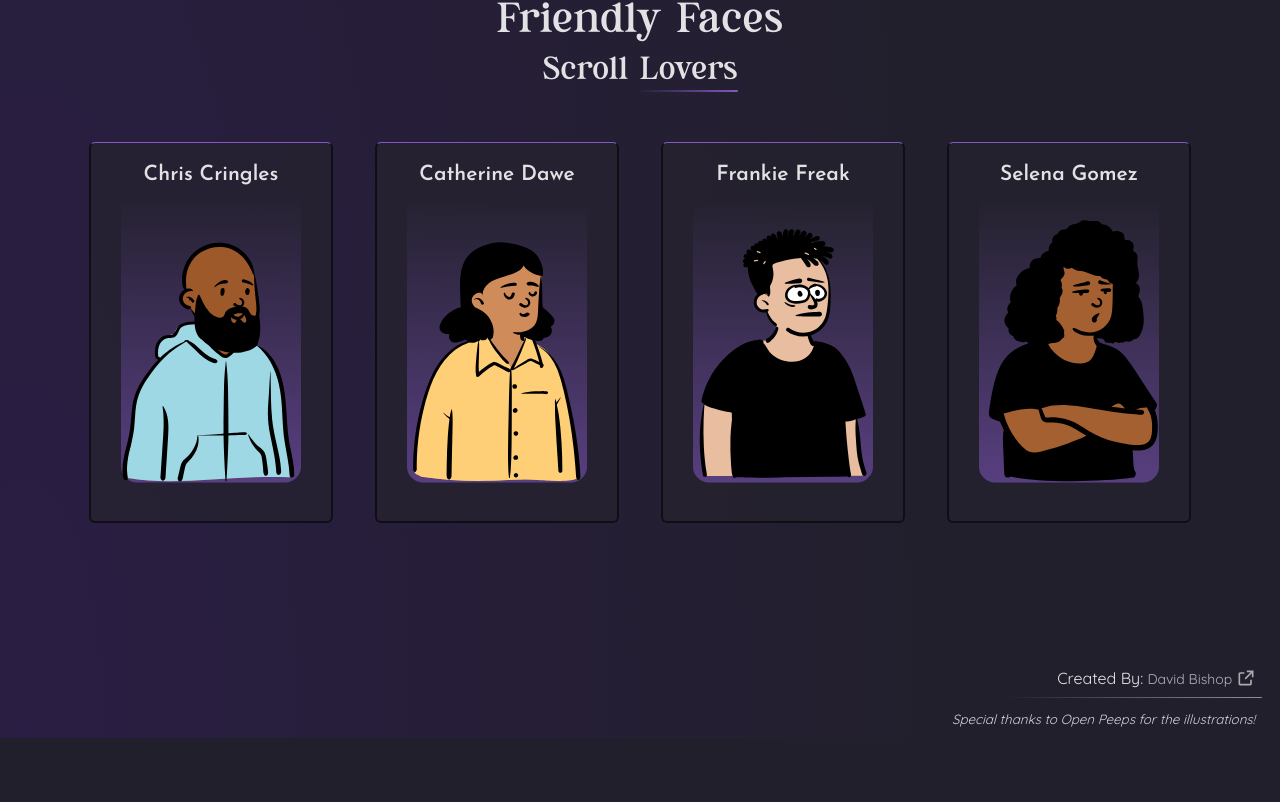
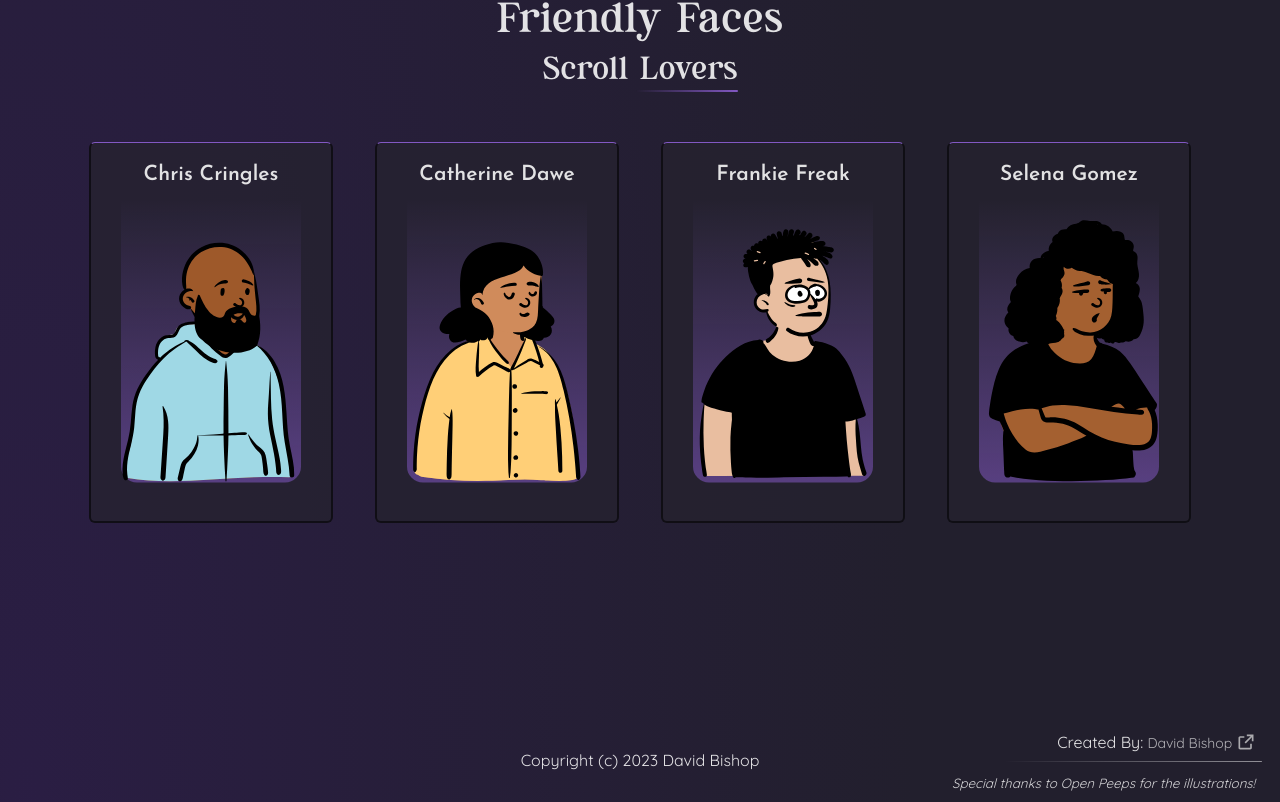
Before and after one commit to dBish6/Scroll_Animations_Examples, a React (Vite) app: page / in a window 1280 px wide. Shown: the part 3453-4255 px from the top of the page. Before the commit the page ends 4191 px from the top, so only its background shows below. Built offline with nearby package versions, Linux system fonts and the light colour scheme.

Commit message:
Footer Copyright

```diff
--- a/src/components/partials/footer/footer.css
+++ b/src/components/partials/footer/footer.css
@@ -1,8 +1,10 @@
 footer {
+  position: relative;
   display: flex;
   align-items: flex-end;
   flex-direction: column;
   padding: 0.5rem 1.5rem;
+  margin-top: 4rem;
 }
 
 @media screen and (max-width: 1149px) {
@@ -13,10 +15,9 @@ footer {
 
 footer p {
   color: rgba(255, 255, 255, 0.87);
-  text-align: left;
 }
 
-footer p::after {
+footer p:first-of-type:after {
   content: "";
   display: block;
   position: relative;
@@ -60,3 +61,10 @@ footer small {
   color: rgba(255, 255, 255, 0.8);
   transform: skew(-15deg);
 }
+
+footer p:last-of-type {
+  position: absolute;
+  bottom: 1rem;
+  left: 50%;
+  transform: translate(-50%, -50%);
+}
--- a/src/components/partials/footer/index.tsx
+++ b/src/components/partials/footer/index.tsx
@@ -15,6 +15,8 @@ const Footer = () => {
         </a>
       </p>
       <small>Special thanks to Open Peeps for the illustrations!</small>
+
+      <p>Copyright (c) 2023 David Bishop</p>
     </footer>
   );
 };
```
